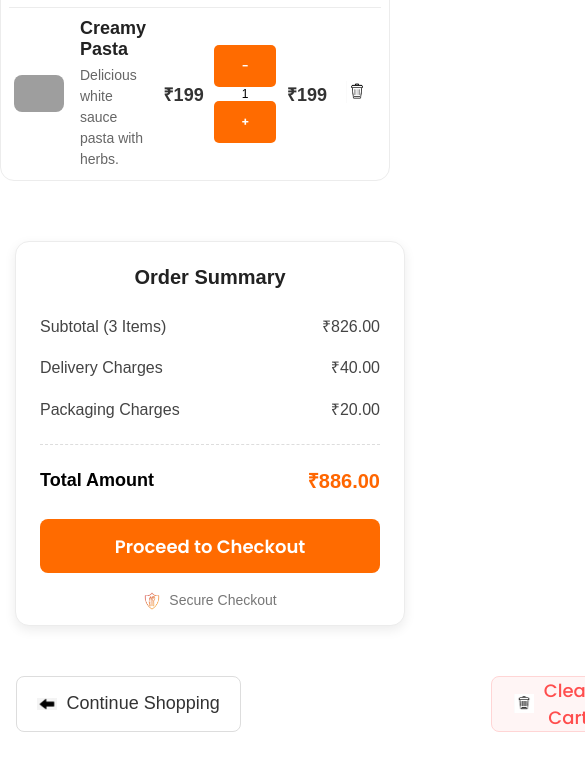
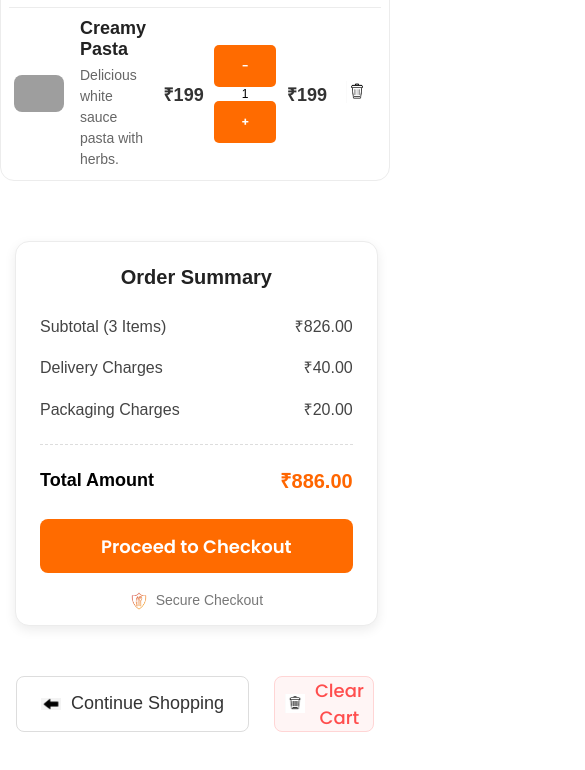
Before and after one commit to vashu34/Bitboxy, a plain HTML site: page cart.html in a window 390 px wide. Shown: the part 892-1662 px from the top of the page, 585 px wide, since content can reach past the window. Drawn offline with Linux system fonts and the light colour scheme; grey boxes are pictures that could not be loaded.

Commit message:
file added

```diff
--- a/css/style.css
+++ b/css/style.css
@@ -2083,16 +2083,15 @@ button:hover {
 #cart-actions {
     width: 92%;
     margin: 25px auto 60px;
-
-    display: flex;
-    justify-content: flex-start;
+    display: flex;
+    justify-content: space-between;
     align-items: center;
-    gap: 250px;
+    /* gap: 550px; */
 }
 
 #cart-actions a,
 #cart-actions button {
-    width: 220px;
+    width: 100px;
     height: 56px;
     display: flex;
     justify-content: center;
@@ -2475,7 +2474,8 @@ aside mark {
 
         font-size: 17px;
     }
-    .order-btn{
+
+    .order-btn {
         margin: 0 auto;
     }
 
@@ -3025,7 +3025,7 @@ aside mark {
     }
 
     #order-summary {
-        width: 100%;
+        width: 96%;
         margin-top: 30px;
     }
 
@@ -3198,7 +3198,8 @@ aside mark {
 
         font-size: 17px;
     }
-    .order-btn{
+
+    .order-btn {
         margin: 0 auto;
     }
 
@@ -3942,12 +3943,15 @@ aside mark {
         font-size: 12px;
     }
 
-
+    #cart-actions {
+        gap: 25px;
+    }
 
     #order-summary {
-        width: 100%;
+        width: 93%;
         margin-top: 30px;
     }
+
 
     footer {
         margin-top: 30px;
```
Also changed, not shown: about.html (+6 -4 lines), contact.html (+6 -4 lines), index.html (+5 -5 lines), menu.html (+6 -4 lines).
